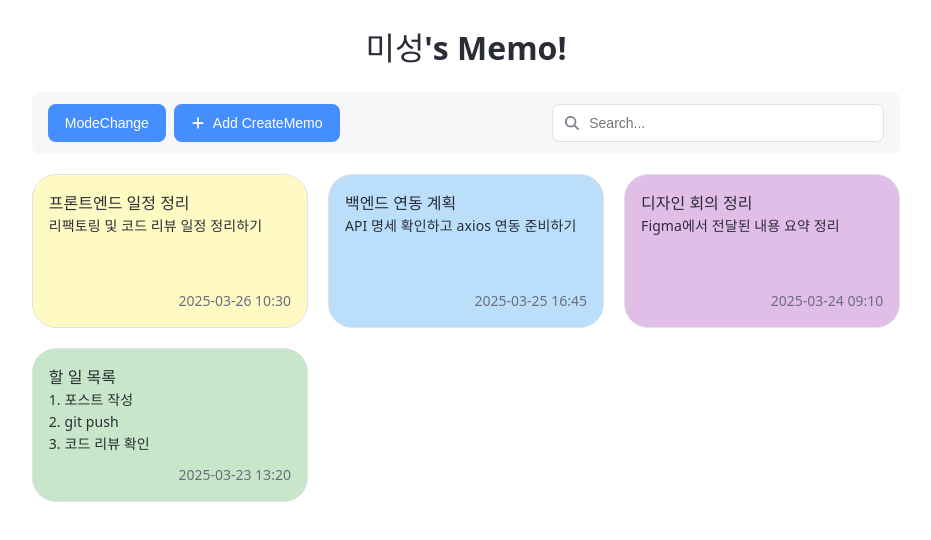
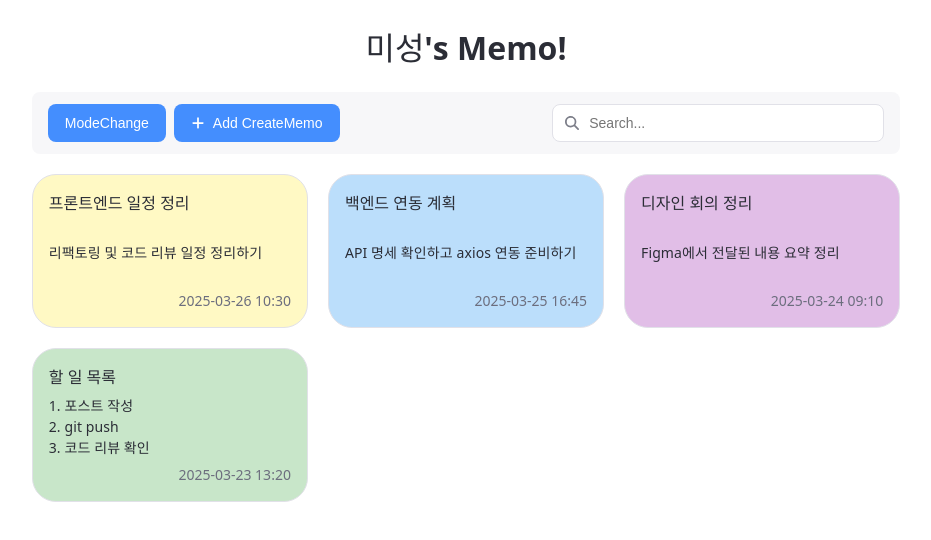
Before and after one commit to MJZ-Templates/custom-memo-app, a React (Vite) app in the folder front/: page /memo in a window 1280 px wide. Shown: the top 540 px of the page, without its empty margins (190-1121 px from the left). Built offline with nearby package versions, Linux system fonts and the light colour scheme.

Commit message:
feat: 3줄 이후 문장은 생략이 되도록 구현

```diff
--- a/front/src/components/MemoCard.jsx
+++ b/front/src/components/MemoCard.jsx
@@ -87,14 +87,15 @@ const BookmarkIcon = styled(FaBookmark)`
 `;
 
 const MemoContent = styled.p`
-  flex: 1;
   margin: 0;
   font-size: 14px;
   font-weight: 400;
-  line-height: 22px;
   letter-spacing: 0.1px;
 
   white-space: pre-wrap;
+  display: -webkit-box;
+  -webkit-line-clamp: 3;
+  -webkit-box-orient: vertical;
   overflow: hidden;
 `;
 
```
